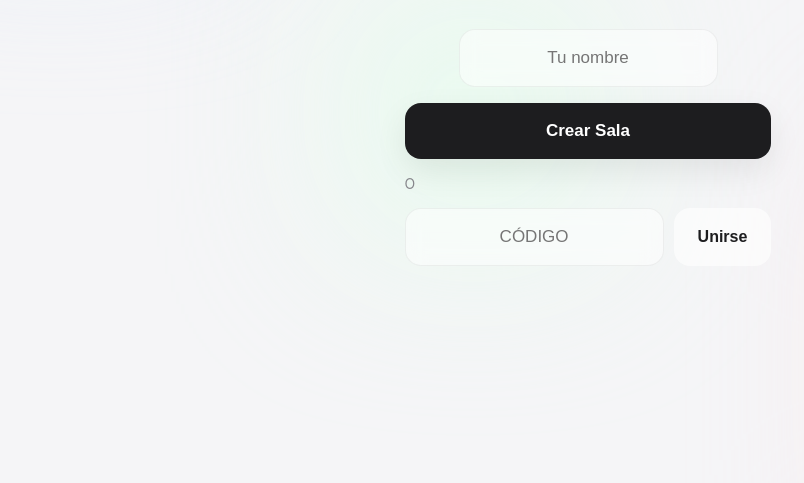
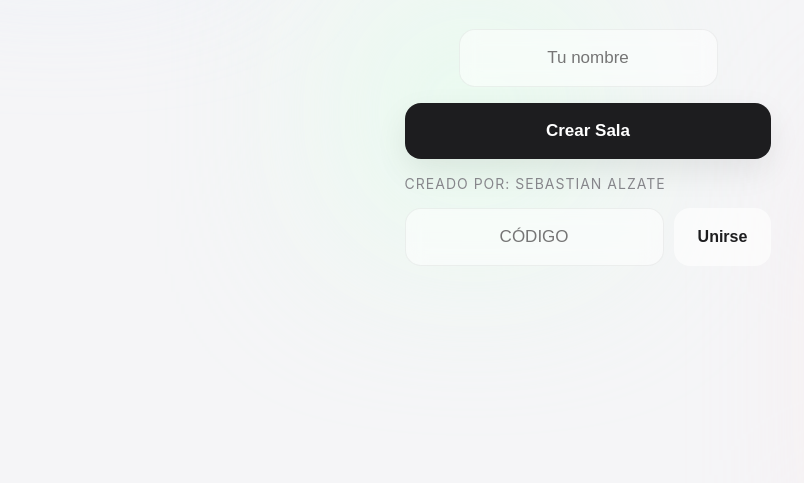
Before and after one commit to TheSebasPlay/el-impostor-juego, a website: page public/index.html in a window 1280 px wide. Shown: the part 317-800 px from the top of the page, without its empty margins (52-856 px from the left). Drawn offline with nearby package versions, Linux system fonts and the light colour scheme; no server answers.

Commit message:
Update index.html

```diff
--- a/public/index.html
+++ b/public/index.html
@@ -30,7 +30,7 @@
 
             <div class="actions">
                 <button id="btn-create-room" class="btn-primary">Crear Sala</button>
-                <div class="divider">o</div>
+                <div class="divider">Creado por: Sebastian Alzate</div>
                 <div class="join-group">
                     <input type="text" id="room-code-input" placeholder="Código" maxlength="4" style="text-transform:uppercase;">
                     <button id="btn-join-room" class="btn-secondary">Unirse</button>
@@ -89,4 +89,5 @@
     <script src="/socket.io/socket.io.js"></script>
     <script src="script.js"></script>
 </body>
+
 </html>
```
